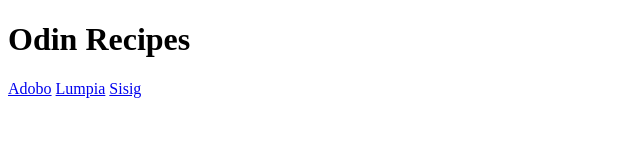
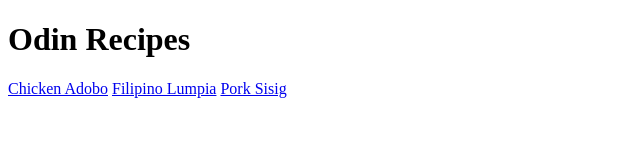
Before and after one commit to AlmightyLou/odin-recipes, a plain HTML site: page index.html in a window 1280 px wide. Shown: the whole page, without its empty margins (0-640 px from the left). Drawn offline with Linux system fonts and the light colour scheme.

Commit message:
Changed the title of the recipes.

```diff
--- a/index.html
+++ b/index.html
@@ -8,8 +8,8 @@
 <body>
     <h1>Odin Recipes</h1>
 
-    <a href="recipes/adobo.html">Adobo</a>
-    <a href="recipes/lumpia.html">Lumpia</a>
-    <a href="recipes/sisig.html">Sisig</a>
+    <a href="recipes/adobo.html">Chicken Adobo</a>
+    <a href="recipes/lumpia.html">Filipino Lumpia</a>
+    <a href="recipes/sisig.html">Pork Sisig</a>
 </body>
 </html>
```
